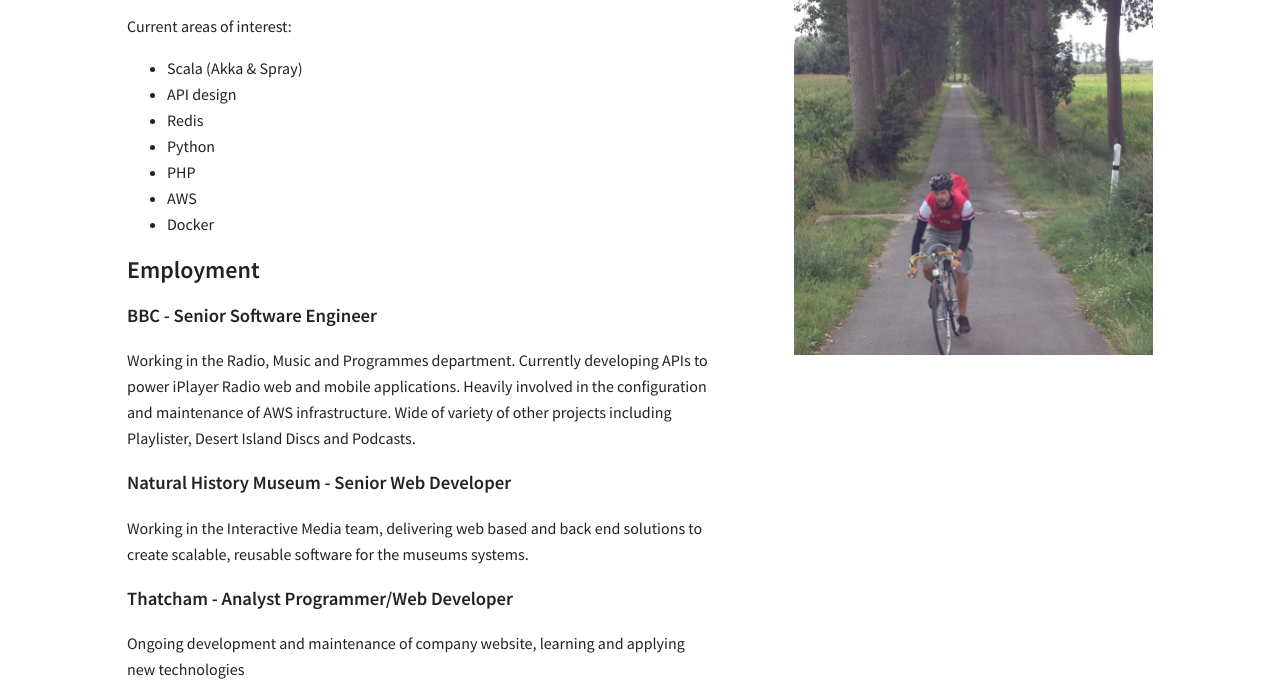
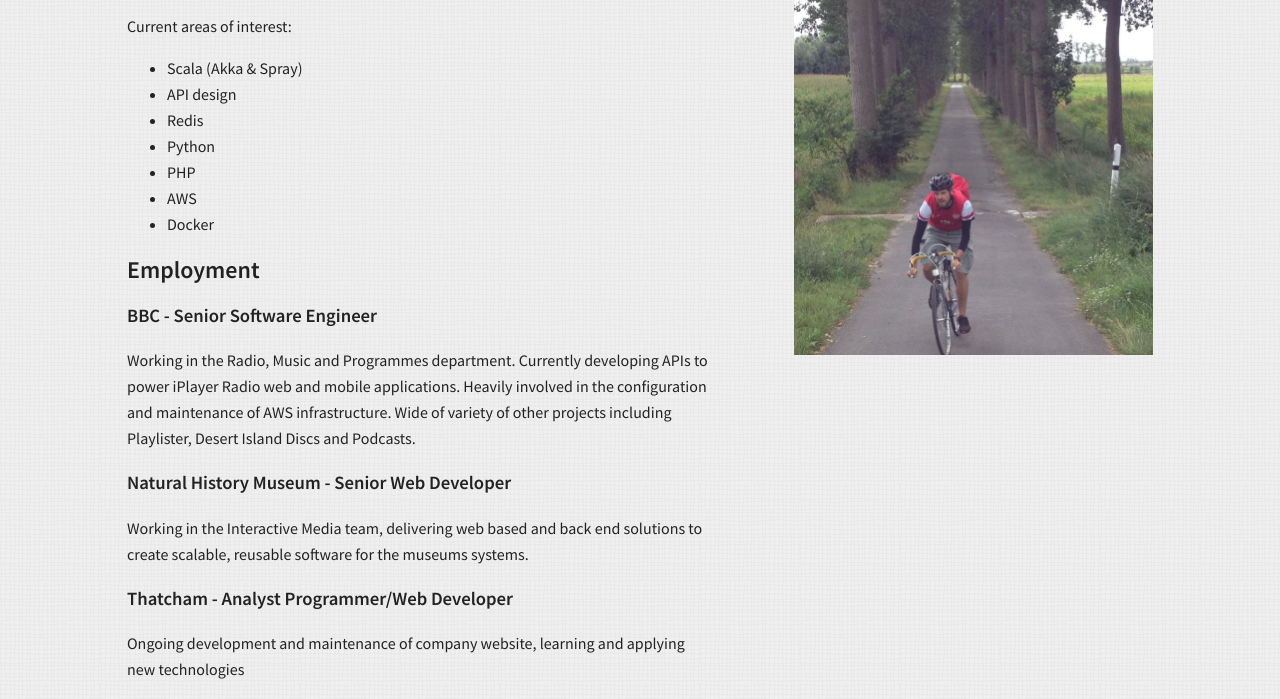
Before and after one commit to patrickcunningham/patrickcunningham.github.io, a plain HTML site: page index.html in a window 1280 px wide. Shown: the part 218-917 px from the top of the page. Drawn offline with Linux system fonts and the light colour scheme.

Commit message:
background pattern

```diff
--- a/css/main.css
+++ b/css/main.css
@@ -58,6 +58,7 @@ textarea {
 
 body {
     font: 16px/26px 'Source Sans Pro', sans-serif;
+    background: url('wavegrid.png');
 }
 
 .wrapper {
```
Also changed, not shown: css/wavegrid.png (added).
